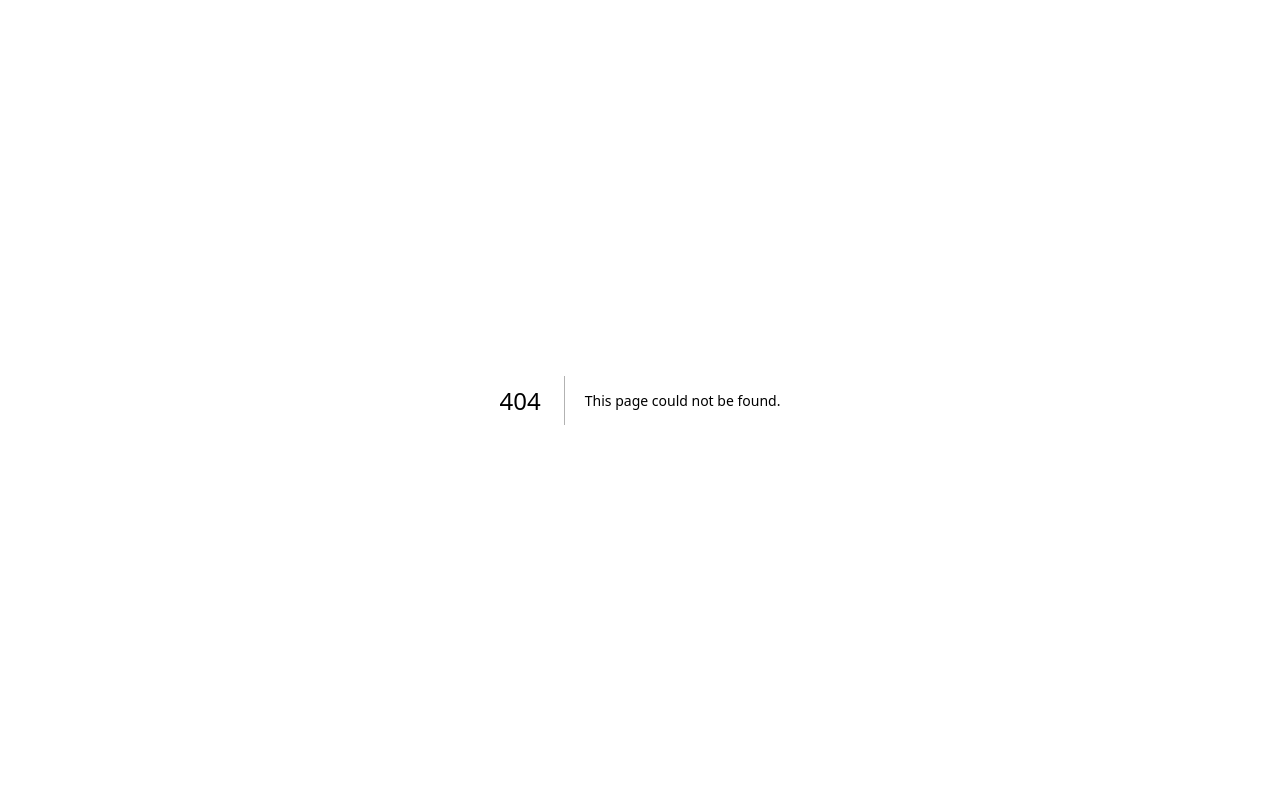
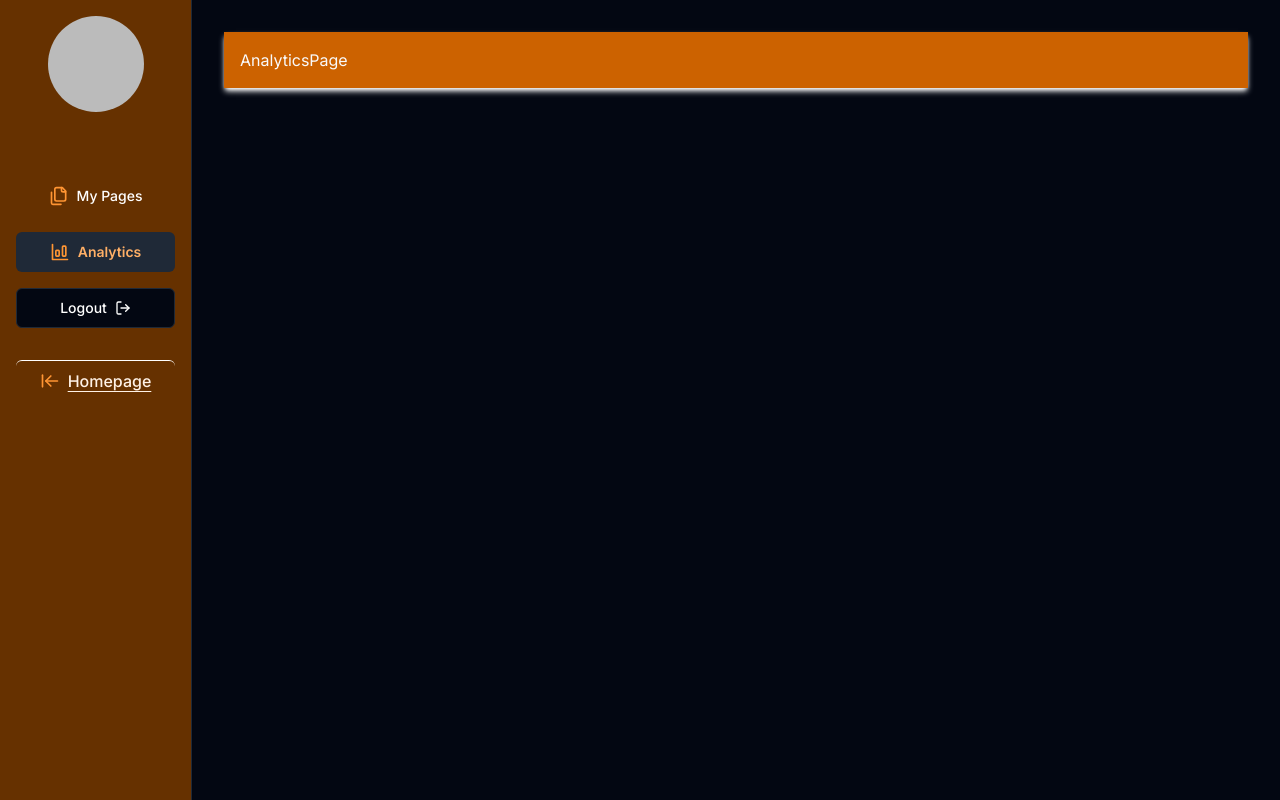
Before and after one commit to MZHussain0/linker, a Next.js app: page /analytics in a window 1280 px wide. Before the commit this address had no page. Built offline with nearby package versions, Linux system fonts and the light colour scheme; no server answers; sample sign-in values are in the browser's storage.

Commit message:
add userpanel - sidebar

```diff
--- a/next.config.js
+++ b/next.config.js
@@ -1,4 +1,12 @@
 /** @type {import('next').NextConfig} */
-const nextConfig = {}
+const nextConfig = {
+  images: {
+    remotePatterns: [
+      {
+        hostname: "*.googleusercontent.com",
+      },
+    ],
+  },
+};
 
-module.exports = nextConfig
+module.exports = nextConfig;
--- a/src/app/account/page.tsx
+++ b/src/app/(app)/account/page.tsx
@@ -1,8 +1,9 @@
 import GrabUsername from "@/components/GrabUsername";
 import { Page } from "@/models/page";
+import mongoose from "mongoose";
 import { getServerSession } from "next-auth";
 import { redirect } from "next/navigation";
-import { authOptions } from "../api/auth/[...nextauth]/route";
+import { authOptions } from "../../api/auth/[...nextauth]/route";
 
 type Props = {
   searchParams: { username: string };
@@ -14,6 +15,7 @@ const AccountPage = async ({ searchParams }: Props) => {
     return redirect("/");
   }
 
+  mongoose.connect(process.env.MONGODB_URI as string);
   const page = await Page.findOne({ owner: session.user?.email });
 
   if (page) {
--- /dev/null
+++ b/src/app/(app)/analytics/page.tsx
@@ -0,0 +1,7 @@
+type Props = {};
+
+const AnalyticsPage = (props: Props) => {
+  return <div>AnalyticsPage</div>;
+};
+
+export default AnalyticsPage;
--- /dev/null
+++ b/src/app/(app)/layout.tsx
@@ -0,0 +1,48 @@
+import AppSidebar from "@/components/AppSidebar";
+import ClientOnly from "@/components/ClientOnly";
+import { getServerSession } from "next-auth";
+import { headers } from "next/headers";
+import Image from "next/image";
+import { redirect } from "next/navigation";
+import React from "react";
+import { authOptions } from "../api/auth/[...nextauth]/route";
+
+type Props = {
+  children: React.ReactNode;
+};
+
+const Accountlayout = async ({ children }: Props) => {
+  const session = await getServerSession(authOptions);
+
+  if (!session) {
+    return redirect("/");
+  }
+
+  const headerList = headers();
+
+  return (
+    <ClientOnly>
+      <main className="flex items-start">
+        <aside className="bg-theme-800 w-48 min-h-screen p-4 border-r shadow-sm">
+          <div className=" rounded-full overflow-hidden mx-auto w-24 aspect-square">
+            <Image
+              src={session.user?.image || ""}
+              width={256}
+              height={256}
+              alt="avatar"
+              className="object-cover"
+            />
+          </div>
+
+          <AppSidebar />
+        </aside>
+
+        <div className=" grow bg-theme-600 m-8 p-4 shadow-md shadow-white">
+          {children}
+        </div>
+      </main>
+    </ClientOnly>
+  );
+};
+
+export default Accountlayout;
--- a/src/app/page.tsx
+++ b/src/app/(default)/page.tsx
@@ -1,7 +1,7 @@
 import Header from "@/components/Header";
 import { HeroForm } from "@/components/HeroForm";
 import { getServerSession } from "next-auth";
-import { authOptions } from "./api/auth/[...nextauth]/route";
+import { authOptions } from "../api/auth/[...nextauth]/route";
 
 export default async function Home() {
   const session = await getServerSession(authOptions);
--- /dev/null
+++ b/src/components/AppSidebar.tsx
@@ -0,0 +1,50 @@
+"use client";
+import { cn } from "@/lib/utils";
+import { ArrowLeftToLineIcon, BarChartBigIcon, FilesIcon } from "lucide-react";
+import { usePathname, useRouter } from "next/navigation";
+import LogoutButton from "./LogoutButton";
+import { Button } from "./ui/button";
+
+type Props = {};
+
+const AppSidebar = (props: Props) => {
+  const path = usePathname();
+  const router = useRouter();
+  console.log(path);
+
+  return (
+    <nav className="flex flex-col text-white text-lg justify-center  mt-16 gap-4 font-semibold">
+      <Button
+        variant={path === "/account" ? "secondary" : "ghost"}
+        onClick={() => router.push("/account")}
+        className={cn(
+          path === "/account" ? "text-theme-300 font-semibold duration-300" : ""
+        )}>
+        <FilesIcon className="h-5 w-5 mr-2 text-theme-400" /> My Pages
+      </Button>
+
+      <Button
+        variant={path === "/analytics" ? "secondary" : "ghost"}
+        onClick={() => router.push("/analytics")}
+        className={cn(
+          path === "/analytics"
+            ? "text-theme-300 font-semibold duration-300"
+            : ""
+        )}>
+        <BarChartBigIcon className="h-5 w-5 mr-2 text-theme-400" /> Analytics
+      </Button>
+
+      <LogoutButton />
+
+      <Button
+        className="flex items-center gap-2 border-t border-white mt-4 hover:bg-none"
+        variant={"link"}
+        onClick={() => router.push("/")}>
+        <ArrowLeftToLineIcon className="text-theme-400 w-5 h-5" />
+        <span className="text-theme-50 text-base underline">Homepage</span>
+      </Button>
+    </nav>
+  );
+};
+
+export default AppSidebar;
--- /dev/null
+++ b/src/components/ClientOnly.tsx
@@ -0,0 +1,20 @@
+"use client";
+import React, { useEffect, useState } from "react";
+
+interface Props {
+  children: React.ReactNode;
+}
+
+const ClientOnly = ({ children }: Props) => {
+  const [hasMounted, setHasMounted] = useState(false);
+
+  useEffect(() => {
+    setHasMounted(true);
+  }, []);
+
+  if (!hasMounted) return null;
+
+  return <>{children}</>;
+};
+
+export default ClientOnly;
```
Also changed, not shown: src/app/(default)/login/page.tsx (renamed from src/app/login/page.tsx).
